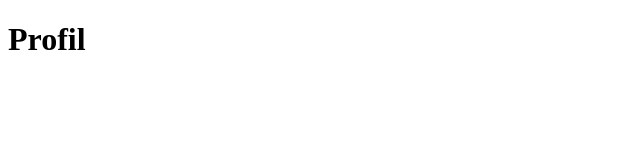
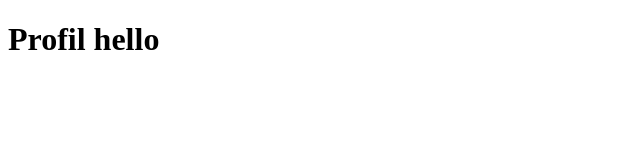
Before and after one commit to fouuuadi/TP_Design_System, a React (Vite) app: page /TP_Design_System/profil in a window 1280 px wide. Shown: the top 160 px of the page, without its empty margins (0-640 px from the left). Built offline with nearby package versions, Linux system fonts and the light colour scheme.

Commit message:
first commit add branch fouad

```diff
--- a/src/components/pages/profil/profil.jsx
+++ b/src/components/pages/profil/profil.jsx
@@ -1,5 +1,5 @@
 const Profil = () => {
-  return <h1>Profil</h1>;
+  return <h1>Profil hello</h1>;
 };
 
 export default Profil;
```
